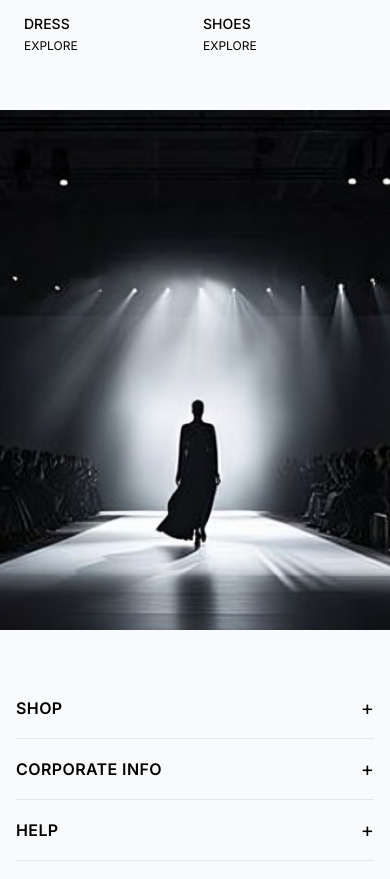
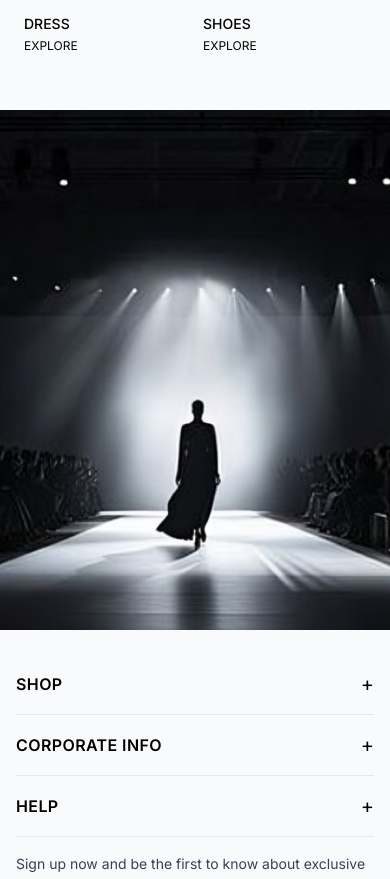
Before and after one commit to uxtocode/URBN, a React (Vite) app: page / in a window 390 px wide. Shown: the part 3420-4299 px from the top of the page. Built offline with nearby package versions, Linux system fonts and the light colour scheme.

Commit message:
final homepage layout

```diff
--- a/src/pages/Home.jsx
+++ b/src/pages/Home.jsx
@@ -151,7 +151,7 @@ const Home = () => {
                 </div>
             </section>
 
-            <section className="bg-gray-50 pt-4 pb-10 md:mb-0">
+            <section className="bg-gray-50 pt-4 pb-4 md:pb-0">
                 <img src="./before_footer.png" className='w-full md:aspect-video aspect-[3/4] object-cover' alt="" />
             </section>
         </>
```
